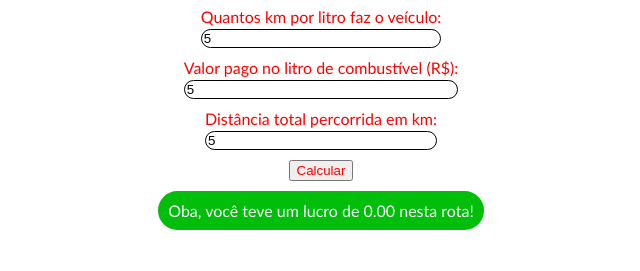
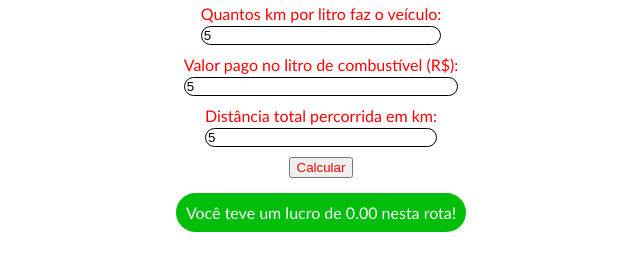
Before and after one commit to andreycmorais/Calculadora-Ifood, a plain HTML site: page index.html in a window 1280 px wide. Both pictures are taken after typing "5", "5", "5", "5" into the empty fields and a click on the button "Calcular". Shown: the part 427-698 px from the top of the page, without its empty margins (319-959 px from the left). Drawn offline with Linux system fonts and the light colour scheme.

Commit message:
Aperfeiçoando

```diff
--- a/app.css
+++ b/app.css
@@ -44,6 +44,7 @@
   padding: 10px;
   border-radius: 20px;
   font-size: 100%;
+  margin-top: 5px;
 }
 .invisivel {
   display: none;
--- a/app.js
+++ b/app.js
@@ -13,7 +13,7 @@
 
   // Exibe o resultado na página
   let resultadoElement = document.getElementById("resultado");
-  resultadoElement.textContent = `Oba, você teve um lucro de ${lucro.toFixed(
+  resultadoElement.textContent = `Você teve um lucro de ${lucro.toFixed(
     2
   )} nesta rota!`;
 
```
